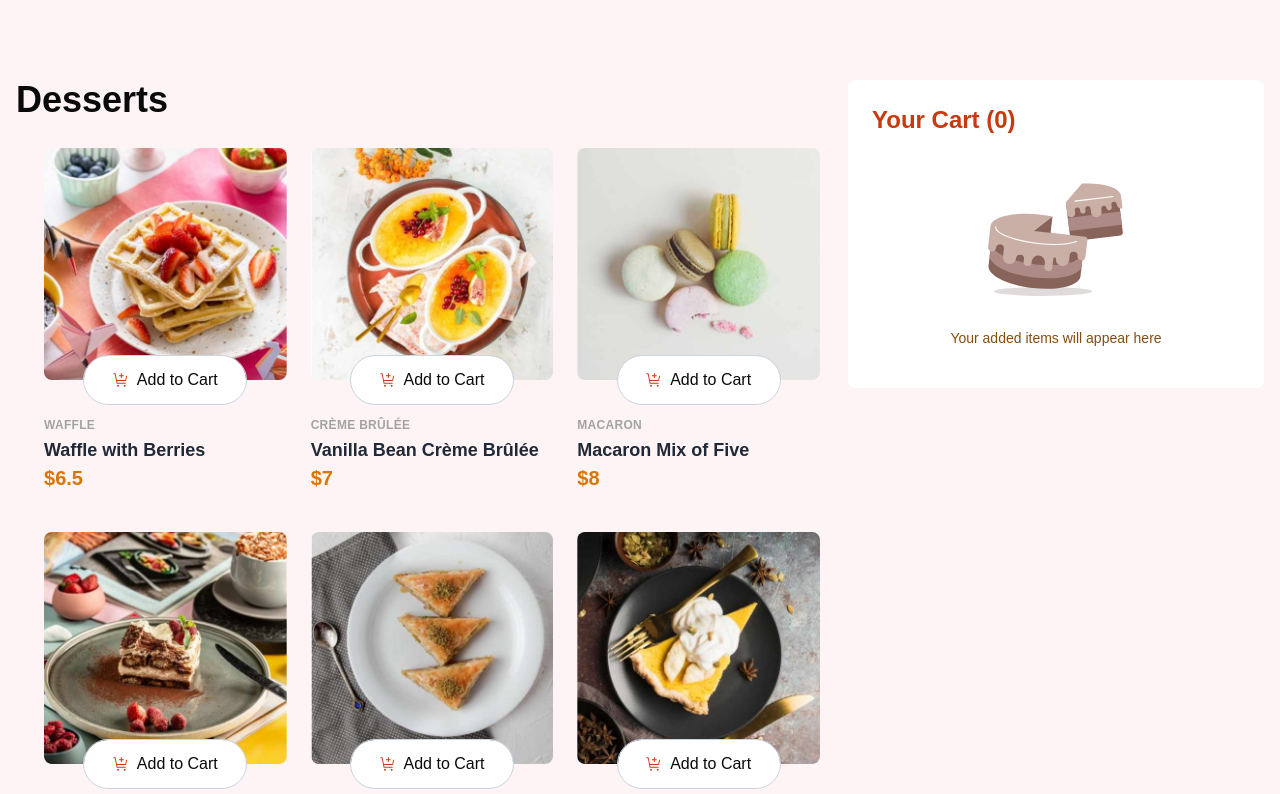
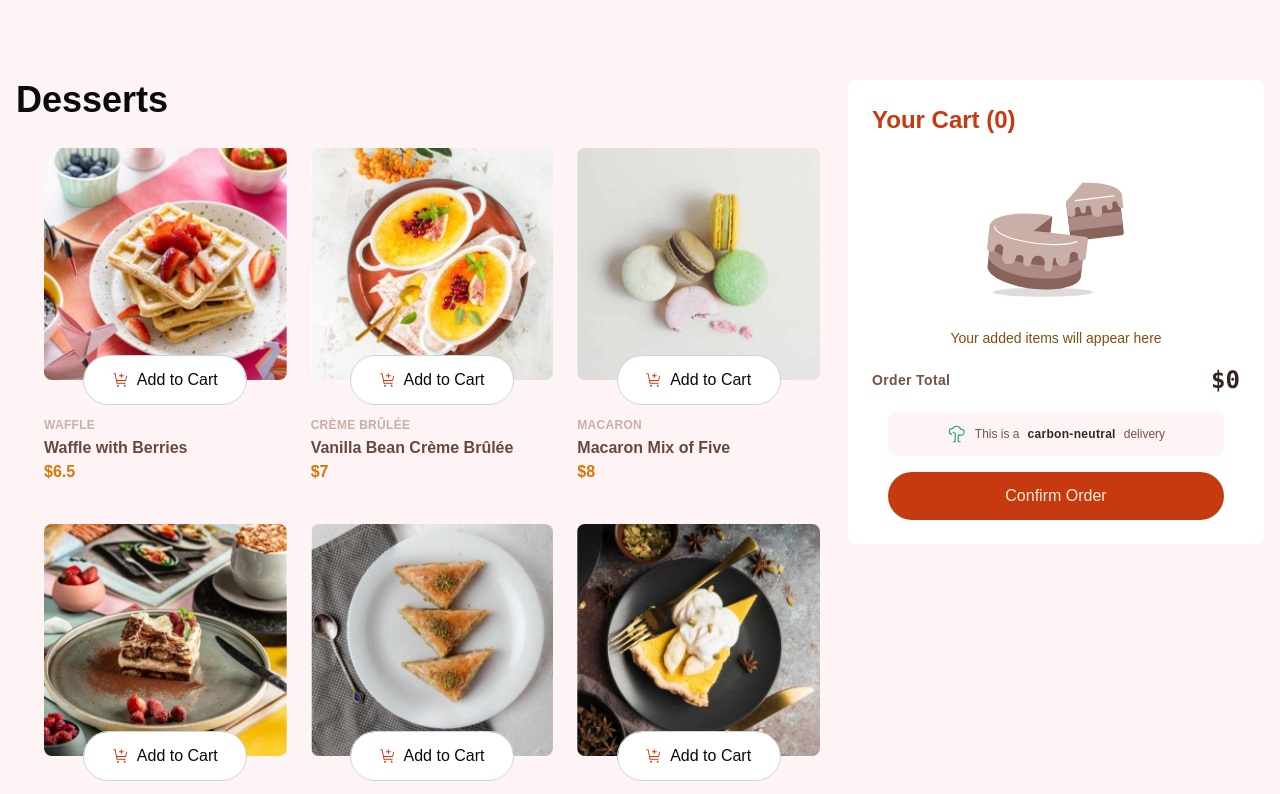
Before and after one commit to nouhcc1/frontmentor-1, a Next.js app: page / in a window 1280 px wide. Shown: the top 794 px of the page. Built offline with nearby package versions, Linux system fonts and the light colour scheme.

Commit message:
update the nav side

```diff
--- a/app/component/productCard.tsx
+++ b/app/component/productCard.tsx
@@ -1,7 +1,9 @@
 "use client";
 
-import Image from 'next/image'
-import React, { useState } from 'react'
+import Image from 'next/image';
+import React, { useState } from 'react';
+import { useCart } from '../context/CartContext';
+
 type Product = {
   image: {
     desktop: string;
@@ -13,37 +15,69 @@ type Product = {
 
 const ProductCard = ({ product }: { product: Product }) => {
   const [count, setCount] = useState(0);
+  const { addToCart } = useCart();
 
   const handleClick = () => {
   setCount(count + 1);
+    addToCart({ name: product.name, count, price: product.price });
   };
 
-  return (//hover:shadow-xl transition-shadow duration-300 shadow-sm shadow-slate-500
+  return (
     <div className="p-1 max-w-sm overflow-hidden">
-      <Image className={`w-full rounded-lg object-cover+ ${count> 0 && "outline outline-[3px] outline-amber-600"}`}
-      src={product.image.desktop} alt={product.name} width={750} height={750}/>
+      <Image
+        className={`w-full rounded-lg object-cover+ ${count > 0 && "outline outline-[3px] outline-amber-600"}`}
+        src={product.image.desktop}
+        alt={product.name}
+        width={750}
+        height={750}
+      />
       <div className="flex items-center justify-center w-full ">
-        {count > 0
-            ? <button className="px-2  transform -translate-y-1/2  w-2/3 py-3 rounded-full grid grid-cols-6 items-center place-items-center bg-redbutton " onClick={handleClick}>
-                <Image className=" flex items-center justify-center p-1 col-span-1 w-5 h-5 rounded-full border border-white" src="/assets/images/icon-decrement-quantity.svg" alt={product.name} width={24} height={24}/>
-                <span className="col-span-4 text-white ">{count}</span>
-                <Image className="flex items-center justify-center p-1 col-span-1 w-5 h-5  rounded-full border border-white" src="/assets/images/icon-increment-quantity.svg" alt={product.name} width={24} height={24}/>
-              </button>
-            : <button
-                  className="outline outline-1 outline-slate-300 outline- transform -translate-y-1/2 w-2/3 rounded-full bg-white  py-3 flex items-center justify-center hover:outline hover:outline-2 hover:outline-amber-600 hover:text-amber-600"
+        {count > 0 ? (
+          <button
+            className="px-2 transform -translate-y-1/2 w-2/3 py-3 rounded-full grid grid-cols-6 items-center place-items-center bg-redbutton"
             onClick={handleClick}
           >
-                <span className='flex items-center justify-center w-full'><Image className="w-4 h-4 mr-2" src="/assets/images/icon-add-to-cart.svg" alt={product.name} width={16} height={16}/>Add to Cart</span>
+            <Image
+              className="flex items-center justify-center p-1 col-span-1 w-5 h-5 rounded-full border border-white"
+              src="/assets/images/icon-decrement-quantity.svg"
+              alt={product.name}
+              width={24}
+              height={24}
+            />
+            <span className="col-span-4 text-white">{count}</span>
+            <Image
+              className="flex items-center justify-center p-1 col-span-1 w-5 h-5 rounded-full border border-white"
+              src="/assets/images/icon-increment-quantity.svg"
+              alt={product.name}
+              width={24}
+              height={24}
+            />
           </button>
-            }
+        ) : (
+          <button
+            className="outline outline-1 outline-slate-300 transform -translate-y-1/2 w-2/3 rounded-full bg-white py-3 flex items-center justify-center hover:outline hover:outline-2 hover:outline-amber-600 hover:text-amber-600"
+            onClick={handleClick}
+          >
+            <span className="flex items-center justify-center w-full">
+              <Image
+                className="w-4 h-4 mr-2"
+                src="/assets/images/icon-add-to-cart.svg"
+                alt={product.name}
+                width={16}
+                height={16}
+              />
+              Add to Cart
+            </span>
+          </button>
+        )}
       </div>
       <div className="transform -translate-y-4 ">
-        <span className="text-xs font-semibold text-neutral-400 uppercase tracking-wide">{product.category}</span>
-        <h2 className="text-lg line-clamp-1 font-bold text-gray-800">{product.name}</h2>
-        <p className="text-xl font-semibold text-amber-600">${product.price}</p>
+        <span className="text-xs font-semibold text-colorsub uppercase tracking-wide">{product.category}</span>
+        <h2 className="text-md line-clamp-1 font-bold text-colorsub800">{product.name}</h2>
+        <p className="text-md font-semibold text-amber-600">${product.price}</p>
       </div>
     </div>
-  )
-}
+  );
+};
 
-export default ProductCard
+export default ProductCard;
--- a/app/component/sideBare.tsx
+++ b/app/component/sideBare.tsx
@@ -1,16 +1,70 @@
-import Image from 'next/image'
-import React from 'react'
+"use client";
+import React from 'react';
+import { useCart } from '../context/CartContext';
+import Image from 'next/image';
 
 const SideBare = () => {
+  const { cartItems } = useCart();
+  const { removeFromCart } = useCart();
+  const total = cartItems.reduce((acc, item) => acc + item.price * item.count, 0);
+
+
+
+  function handleClick(): void {
+  }
+
   return (
-    <div className='p-6 pb-10 w-full bg-white rounded-lg'>
-     <h1 className='text-2xl font-bold  text-redbutton'>{"Your Cart (0)"}</h1>
-     <div className='pt-8 grid items-center justify-center w-full bg-white rounded-md space-y-4'>
-      <Image className="w-full col-span-1 size-36 rounded-full border border-white" src="/assets/images/illustration-empty-cart.svg" alt="your add" width={24} height={24}/>
-      <p className="text-sm text-yellow-800"> Your added items will appear here</p>
-     </div>
-    </div>
-  )
-}
+    <div className='p-6 w-full bg-white rounded-lg'>
+      <h1 className='text-2xl font-bold  text-redbutton'>{"Your Cart ("+cartItems.length+")"}</h1>
+      {!(cartItems.length>0)?
+      <div className='pt-8 grid items-center justify-center w-full space-y-4'>
+        <Image className="w-full size-36 " src="/assets/images/illustration-empty-cart.svg" alt="your add" width={24} height={24}/>
+        <p className="text-sm text-yellow-800"> Your added items will appear here</p>
+      </div>
+      :
+        <ul className="">
+          {cartItems.map((item, index) => (
+            <li key={index} className="flex items-center justify-between py-4 col-span-2 border-b border-gray-300">
+              <div className="text-sm ">
+                <h1 className="font-bold text-colorsub800">{item.name}</h1>
+                <p className="font-semibold text-amber-600">{item.count+"x"}   <span className='text-colorsub'><span className='text-xs font-thin '>@</span>${item.price}</span> <span className='text-colorsub500'>${item.count*item.price}</span></p>
+              </div>
+              <button onClick={() =>removeFromCart(item.name)}>
+                <Image
+                    className="p-1 w-5 h-5 rounded-full border border-colorsub"
+                    src="/assets/images/icon-remove-item.svg"
+                    alt="remove this item"
+                    width={24}
+                    height={24}
+                  />
+              </button>
+            </li>
+          ))}
+        </ul>}
+        <div className="flex items-center justify-between py-4 col-span-2">
+          <span className="text-sm font-semibold text-colorsub700 tracking-wide">Order Total</span>
+          <h2 className="text-2xl font-mono font-bold text-colorsub900">${total}</h2>
+        </div>
+        <div className="px-4 flex flex-col items-center justify-between gap-4">
+          <h3 className="p-3 w-full bg-rose-100 bg-opacity-40 rounded-lg flex items-center justify-center gap-2 text-xs font-normal text-colorsub700">
+            <Image
+                className=" w-5 h-5"
+                src="/assets/images/icon-carbon-neutral.svg"
+                alt=""
+                width={24}
+                height={24}
+              />
+              This is a<span className="text-xs font-semibold text-colorsub900 tracking-wide">carbon-neutral</span> delivery
+            </h3>
+          <button
+            className=" text-orange-100 w-full rounded-full bg-redbutton py-3 flex items-center justify-center active:bg-red-700"
+            onClick={handleClick}
+          >
+              Confirm Order
+          </button>
+        </div>
+   </div>
+  );
+};
 
-export default SideBare
+export default SideBare;
--- /dev/null
+++ b/app/context/CartContext.tsx
@@ -0,0 +1,53 @@
+"use client";
+import React, { createContext, useState, useContext } from 'react';
+
+type Product = {
+  name: string;
+  count: number;
+  price: number;
+};
+
+type CartContextType = {
+  cartItems: Product[];
+  addToCart: (product: Product) => void;
+  removeFromCart: (name: string) => void;
+};
+
+const CartContext = createContext<CartContextType | undefined>(undefined);
+
+export const CartProvider = ({ children }: { children: React.ReactNode }) => {
+  const [cartItems, setCartItems] = useState<Product[]>([]);
+
+  const addToCart = (product: Product) => {
+    setCartItems((prevItems) => {
+      const existingItem = prevItems.find((item) => item.name === product.name);
+      if (existingItem) {
+        return prevItems.map((item) =>
+          item.name === product.name ? { ...item, count: item.count + 1 } : item
+        );
+      } else {
+        return [...prevItems, { ...product, count: 1 }];
+      }
+    });
+  };
+  const removeFromCart = (name: string) => {
+    setCartItems((prevItems) => {
+      return prevItems.filter((item) =>
+        item.name != name);
+    });
+  };
+
+  return (
+    <CartContext.Provider value={{ cartItems, addToCart , removeFromCart}}>
+      {children}
+    </CartContext.Provider>
+  );
+};
+
+export const useCart = () => {
+  const context = useContext(CartContext);
+  if (context === undefined) {
+    throw new Error('useCart must be used within a CartProvider');
+  }
+  return context;
+};
--- a/app/layout.tsx
+++ b/app/layout.tsx
@@ -1,6 +1,7 @@
 import type { Metadata } from "next";
 import localFont from "next/font/local";
 import "./globals.css";
+import { CartProvider } from "./context/CartContext";
 
 const geistSans = localFont({
   src: "./fonts/GeistVF.woff",
@@ -26,9 +27,11 @@ export default function RootLayout({
   return (
     <html lang="en">
       <body
-        className={`${geistSans.variable} ${geistMono.variable} antialiased`+" flex justify-center items-center w-full h-screen bg-rose-100 bg-opacity-40"}
+        className={`${geistSans.variable} ${geistMono.variable} antialiased flex justify-center items-center w-full h-screen bg-rose-100 bg-opacity-40`}
       >
-        {children}
+        <CartProvider>
+          {children}
+        </CartProvider>
       </body>
     </html>
   );
--- a/tailwind.config.ts
+++ b/tailwind.config.ts
@@ -11,6 +11,11 @@ export default {
   	extend: {
   		colors: {
 			redbutton: 'hsl(14, 86%, 42%)',
+			colorsub: '#CAAFA7',
+			colorsub500: '#ad8477',
+			colorsub700: '#765348',
+			colorsub800: '#66483e',
+			colorsub900: '#362621',
   			background: 'hsl(var(--background))',
   			foreground: 'hsl(var(--foreground))',
   			card: {
```
Lines whose indentation alone changed are shown as unchanged.
